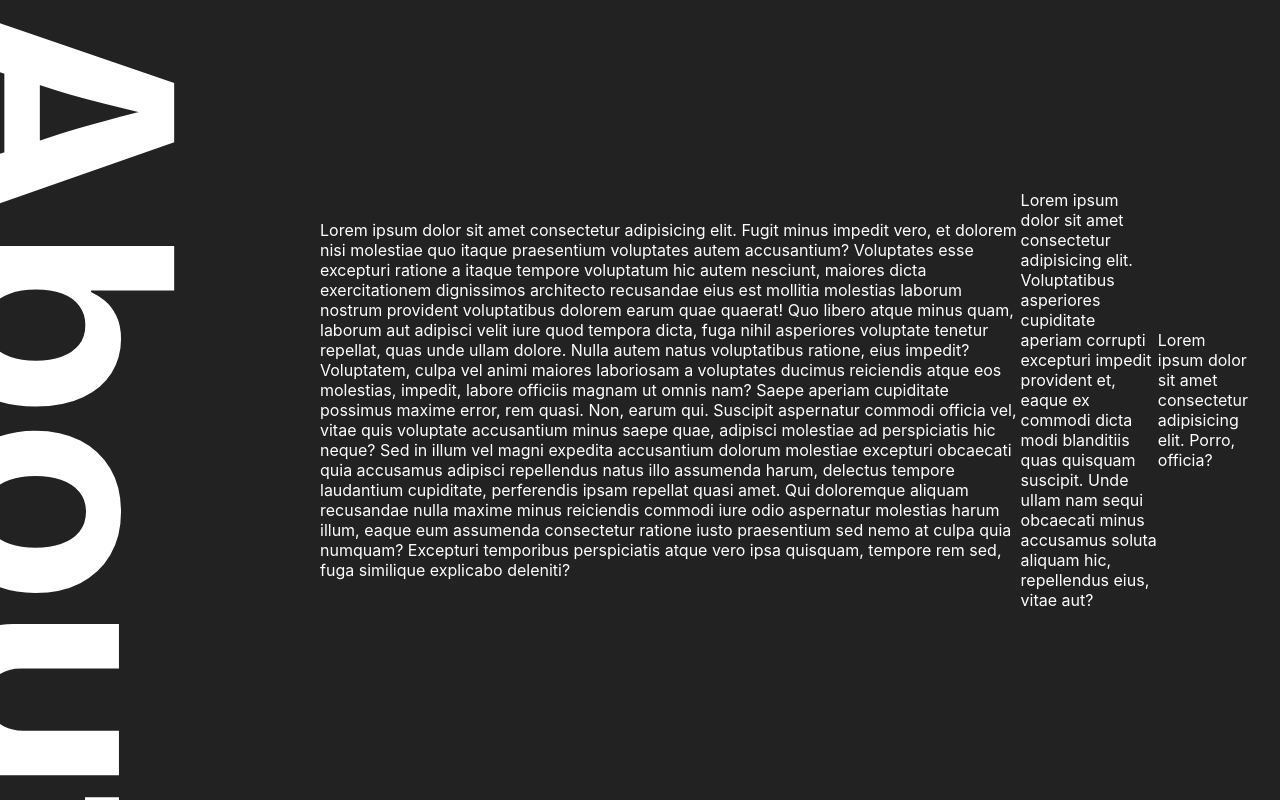
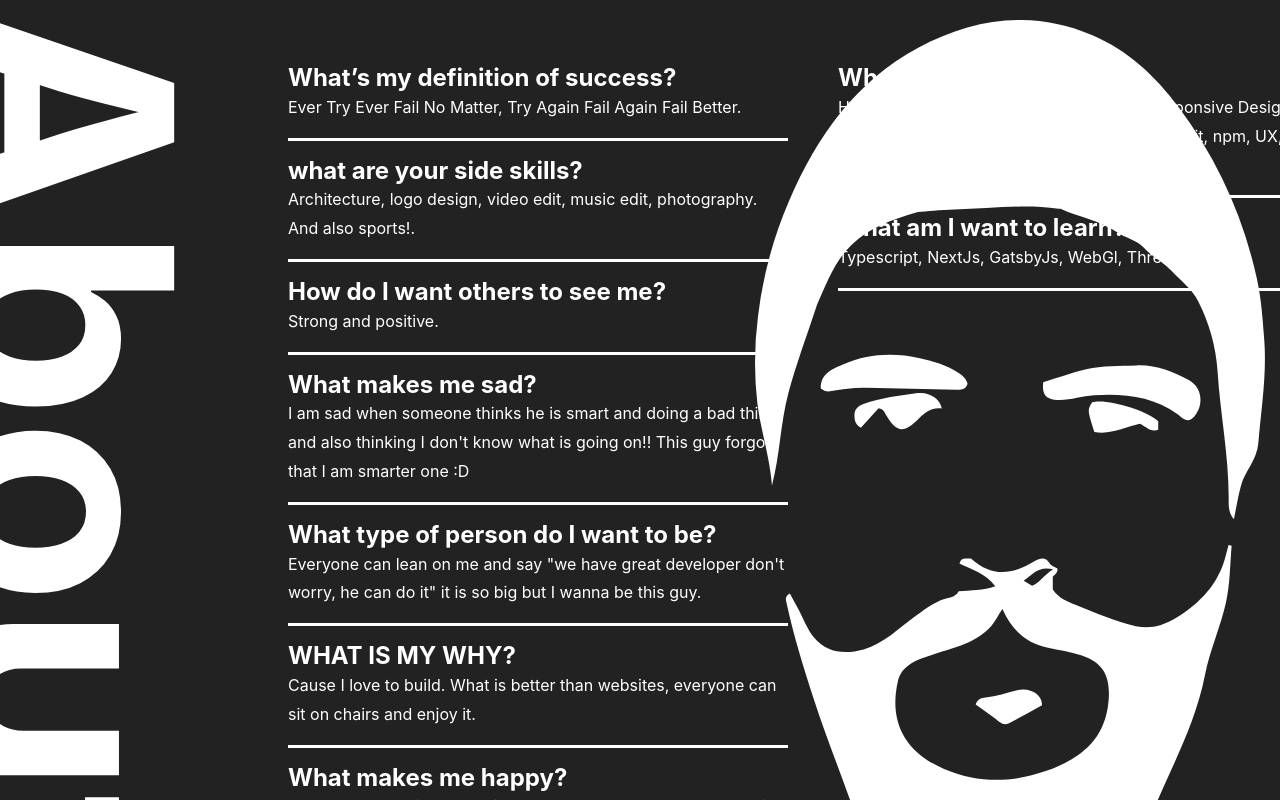
Before and after one commit to hsmkp4/portfolio, a React (Create React App) app: page /about in a window 1280 px wide. Built offline with nearby package versions, Linux system fonts and the light colour scheme; the HTML template or start-up script is replaced by a standard one.

Commit message:
complete about/ change contact

```diff
--- a/src/components/AboutSec.js
+++ b/src/components/AboutSec.js
@@ -1,54 +1,95 @@
+import { AnimateSharedLayout } from 'framer-motion';
 import React from 'react';
 import '../css/aboutSec.css';
+
+import hes31 from '../img/hes31.svg';
+import hes32 from '../img/hes32.svg';
+import Toggle from './Toggle';
 
 function AboutSec() {
   return (
     <div className="aboutSec">
       <h1 className="aboutSec__title">About</h1>
+      <div>
+        <img src={hes31} alt="hes" className="aboutSec__img" />
+        {/* fill:#ce3534 */}
+      </div>
       <div className="about__wrapper">
+        <AnimateSharedLayout>
           <div className="about__para">
+            <Toggle title="What’s my definition of success?">
+              <div className="about__para-question">
                 <p>
-            Lorem ipsum dolor sit amet consectetur adipisicing elit. Fugit minus
-            impedit vero, et dolorem nisi molestiae quo itaque praesentium
-            voluptates autem accusantium? Voluptates esse excepturi ratione a
-            itaque tempore voluptatum hic autem nesciunt, maiores dicta
-            exercitationem dignissimos architecto recusandae eius est mollitia
-            molestias laborum nostrum provident voluptatibus dolorem earum quae
-            quaerat! Quo libero atque minus quam, laborum aut adipisci velit
-            iure quod tempora dicta, fuga nihil asperiores voluptate tenetur
-            repellat, quas unde ullam dolore. Nulla autem natus voluptatibus
-            ratione, eius impedit? Voluptatem, culpa vel animi maiores
-            laboriosam a voluptates ducimus reiciendis atque eos molestias,
-            impedit, labore officiis magnam ut omnis nam? Saepe aperiam
-            cupiditate possimus maxime error, rem quasi. Non, earum qui.
-            Suscipit aspernatur commodi officia vel, vitae quis voluptate
-            accusantium minus saepe quae, adipisci molestiae ad perspiciatis hic
-            neque? Sed in illum vel magni expedita accusantium dolorum molestiae
-            excepturi obcaecati quia accusamus adipisci repellendus natus illo
-            assumenda harum, delectus tempore laudantium cupiditate, perferendis
-            ipsam repellat quasi amet. Qui doloremque aliquam recusandae nulla
-            maxime minus reiciendis commodi iure odio aspernatur molestias harum
-            illum, eaque eum assumenda consectetur ratione iusto praesentium sed
-            nemo at culpa quia numquam? Excepturi temporibus perspiciatis atque
-            vero ipsa quisquam, tempore rem sed, fuga similique explicabo
-            deleniti?
+                  Ever Try Ever Fail No Matter, Try Again Fail Again Fail
+                  Better.
                 </p>
               </div>
+            </Toggle>
+            <Toggle title="what are your side skills?">
+              <div className="about__para-question">
+                <p>
+                  Architecture, logo design, video edit, music edit,
+                  photography. And also sports!.
+                </p>
+              </div>
+            </Toggle>
+            <Toggle title="How do I want others to see me?">
+              <div className="about__para-question">
+                <p>Strong and positive.</p>
+              </div>
+            </Toggle>
+            <Toggle title="What makes me sad?">
+              <div className="about__para-question">
+                <p>
+                  I am sad when someone thinks he is smart and doing a bad thing
+                  and also thinking I don't know what is going on!! This guy
+                  forgot that I am smarter one :D
+                </p>
+              </div>
+            </Toggle>
+            <Toggle title="What type of person do I want to be?">
+              <div className="about__para-question">
+                <p>
+                  Everyone can lean on me and say "we have great developer don't
+                  worry, he can do it" it is so big but I wanna be this guy.
+                </p>
+              </div>
+            </Toggle>
+            <Toggle title="WHAT IS MY WHY?">
+              <div className="about__para-question">
+                <p>
+                  Cause I love to build. What is better than websites, everyone
+                  can sit on chairs and enjoy it.
+                </p>
+              </div>
+            </Toggle>
+            <Toggle title="What makes me happy?">
+              <div className="about__para-question">
+                <p>
+                  I love to make unique website, I wanna learn and learn and
+                  again learn how can I achieve this purpose, it so excited to
+                  reach this level (I am laughing now for this sentence :D).
+                </p>
+              </div>
+            </Toggle>
+          </div>
+          <div className="about__all">
+            <Toggle title="What am I good at?">
               <div className="about__skill">
                 <p>
-            Lorem ipsum dolor sit amet consectetur adipisicing elit.
-            Voluptatibus asperiores cupiditate aperiam corrupti excepturi
-            impedit provident et, eaque ex commodi dicta modi blanditiis quas
-            quisquam suscipit. Unde ullam nam sequi obcaecati minus accusamus
-            soluta aliquam hic, repellendus eius, vitae aut?
+                  HTML, CSS, Sass, Grid, JavaScript, Es6, Responsive Design,
+                  React, Hooks, Router, Redux, Framer-motion, Git, npm, UX,
+                  Blockchain{' '}
                 </p>
               </div>
+            </Toggle>
+            <Toggle title="What am I want to learn?">
               <div className="about__road">
-          <p>
-            Lorem ipsum dolor sit amet consectetur adipisicing elit. Porro,
-            officia?
-          </p>
+                <p>Typescript, NextJs, GatsbyJs, WebGl, ThreeJs, </p>
               </div>
+            </Toggle>
+          </div>
+        </AnimateSharedLayout>
       </div>
     </div>
   );
--- a/src/components/ContactSec.js
+++ b/src/components/ContactSec.js
@@ -1,52 +1,17 @@
 import React from 'react';
 import '../css/contactSec.css';
 
-function AboutSec() {
+function contactSec() {
   return (
     <div className="contactSec">
       <h1 className="contactSec__title">Contact</h1>
       <div className="contactSec__wrapper">
         <div className="contactSec__para">
+          <h2>Where can I find you?</h2>
           <p>
-            Lorem ipsum dolor sit amet consectetur adipisicing elit. Fugit minus
-            impedit vero, et dolorem nisi molestiae quo itaque praesentium
-            voluptates autem accusantium? Voluptates esse excepturi ratione a
-            itaque tempore voluptatum hic autem nesciunt, maiores dicta
-            exercitationem dignissimos architecto recusandae eius est mollitia
-            molestias laborum nostrum provident voluptatibus dolorem earum quae
-            quaerat! Quo libero atque minus quam, laborum aut adipisci velit
-            iure quod tempora dicta, fuga nihil asperiores voluptate tenetur
-            repellat, quas unde ullam dolore. Nulla autem natus voluptatibus
-            ratione, eius impedit? Voluptatem, culpa vel animi maiores
-            laboriosam a voluptates ducimus reiciendis atque eos molestias,
-            impedit, labore officiis magnam ut omnis nam? Saepe aperiam
-            cupiditate possimus maxime error, rem quasi. Non, earum qui.
-            Suscipit aspernatur commodi officia vel, vitae quis voluptate
-            accusantium minus saepe quae, adipisci molestiae ad perspiciatis hic
-            neque? Sed in illum vel magni expedita accusantium dolorum molestiae
-            excepturi obcaecati quia accusamus adipisci repellendus natus illo
-            assumenda harum, delectus tempore laudantium cupiditate, perferendis
-            ipsam repellat quasi amet. Qui doloremque aliquam recusandae nulla
-            maxime minus reiciendis commodi iure odio aspernatur molestias harum
-            illum, eaque eum assumenda consectetur ratione iusto praesentium sed
-            nemo at culpa quia numquam? Excepturi temporibus perspiciatis atque
-            vero ipsa quisquam, tempore rem sed, fuga similique explicabo
-            deleniti?
-          </p>
-        </div>
-        <div className="contactSec__skill">
-          <p>
-            Lorem ipsum dolor sit amet consectetur adipisicing elit.
-            Voluptatibus asperiores cupiditate aperiam corrupti excepturi
-            impedit provident et, eaque ex commodi dicta modi blanditiis quas
-            quisquam suscipit. Unde ullam nam sequi obcaecati minus accusamus
-            soluta aliquam hic, repellendus eius, vitae aut?
-          </p>
-        </div>
-        <div className="contactSec__road">
-          <p>
-            Lorem ipsum dolor sit amet consectetur adipisicing elit. Porro,
-            officia?
+            You can reach me in world wide web (lol). You can mail me at
+            hesam.lfl@gmail.com or find me in social media (click on their pic).
+            I hope you find me soon because I am great one :D. Good Luck
           </p>
         </div>
       </div>
@@ -54,4 +19,4 @@ function AboutSec() {
   );
 }
 
-export default AboutSec;
+export default contactSec;
--- /dev/null
+++ b/src/components/Toggle.js
@@ -0,0 +1,18 @@
+import { motion } from 'framer-motion';
+import React, { useState } from 'react';
+import '../css/Toggle.css';
+
+function Toggle({ children, title }) {
+  const [toggle, setToggle] = useState(true);
+  return (
+    <motion.div className="toggle" layout onClick={() => setToggle(!toggle)}>
+      <motion.h2 layout className="toggle-h2">
+        {title}
+      </motion.h2>
+      <div>{toggle && children}</div>
+      <div className="toggle-line"></div>
+    </motion.div>
+  );
+}
+
+export default Toggle;
--- /dev/null
+++ b/src/css/Toggle.css
@@ -0,0 +1,12 @@
+.toggle {
+  line-height: 1.8rem;
+}
+.toggle-line {
+  height: 3px;
+  width: 500px;
+  background-color: white;
+  margin: 1rem 0;
+}
+.toggle-h2 {
+  cursor: pointer;
+}
--- a/src/css/aboutSec.css
+++ b/src/css/aboutSec.css
@@ -12,13 +12,40 @@
   font-family: 'Inter', sans-serif;
   font-size: 19rem;
   margin-left: -7.5rem;
+  z-index: 2;
 }
+.aboutSec__img {
+  position: absolute;
+  top: 20px;
+  right: 15px;
+
+  width: 510px;
+}
+
 .about__wrapper {
+  /* height: 100vh;
+  display: grid;
+  grid-template-columns: 1fr 1fr;
+  margin: auto 0;
+  margin-left: 18rem; */
+  /* height: 100%;
+  margin-left: 18rem;
+  margin-right: 2rem;
   display: flex;
-  margin-left: 20rem;
-  margin-right: 2rem;
+  flex-direction: column;
   justify-content: center;
   align-items: center;
-  align-content: center;
-  height: 100vh;
+  align-content: center; */
+
+  display: grid;
+  margin-left: 18rem;
+  column-gap: 50px;
+  grid-template-columns: 500px 500px;
+  margin-top: 4rem;
 }
+.about__para-question {
+}
+
+.about__all {
+  justify-self: end;
+}
--- a/src/css/contactSec.css
+++ b/src/css/contactSec.css
@@ -10,10 +10,10 @@
   writing-mode: vertical-lr;
   text-orientation: sideways;
   font-family: 'Inter', sans-serif;
-  font-size: 19rem;
-  margin-left: -7.5rem;
+  font-size: 15rem;
+  margin-left: -5.5rem;
 }
-.contactSec__wrapper {
+/* .contactSec__wrapper {
   display: flex;
   margin-left: 20rem;
   margin-right: 2rem;
@@ -21,4 +21,4 @@
   align-items: center;
   align-content: center;
   height: 100vh;
-}
+} */
```
Also changed, not shown: src/img/hes31.svg (added), src/img/hes32.svg (added). Lines whose indentation alone changed are shown as unchanged.
